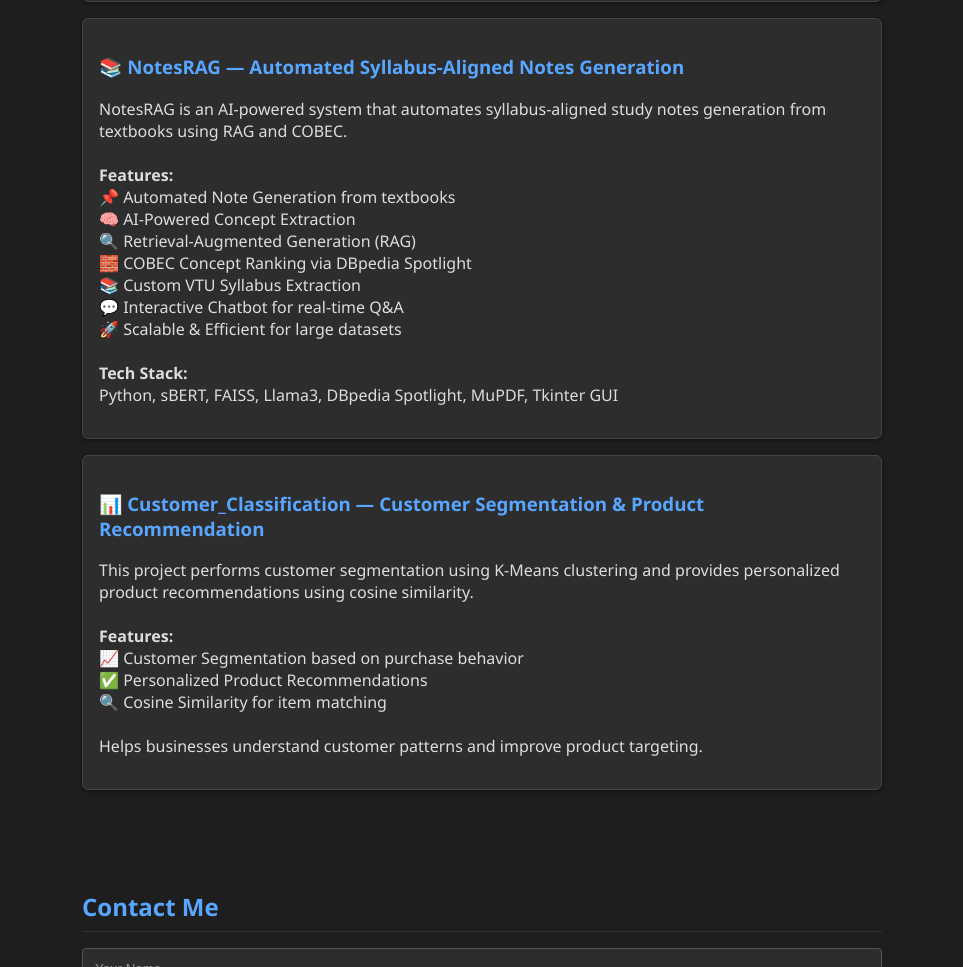
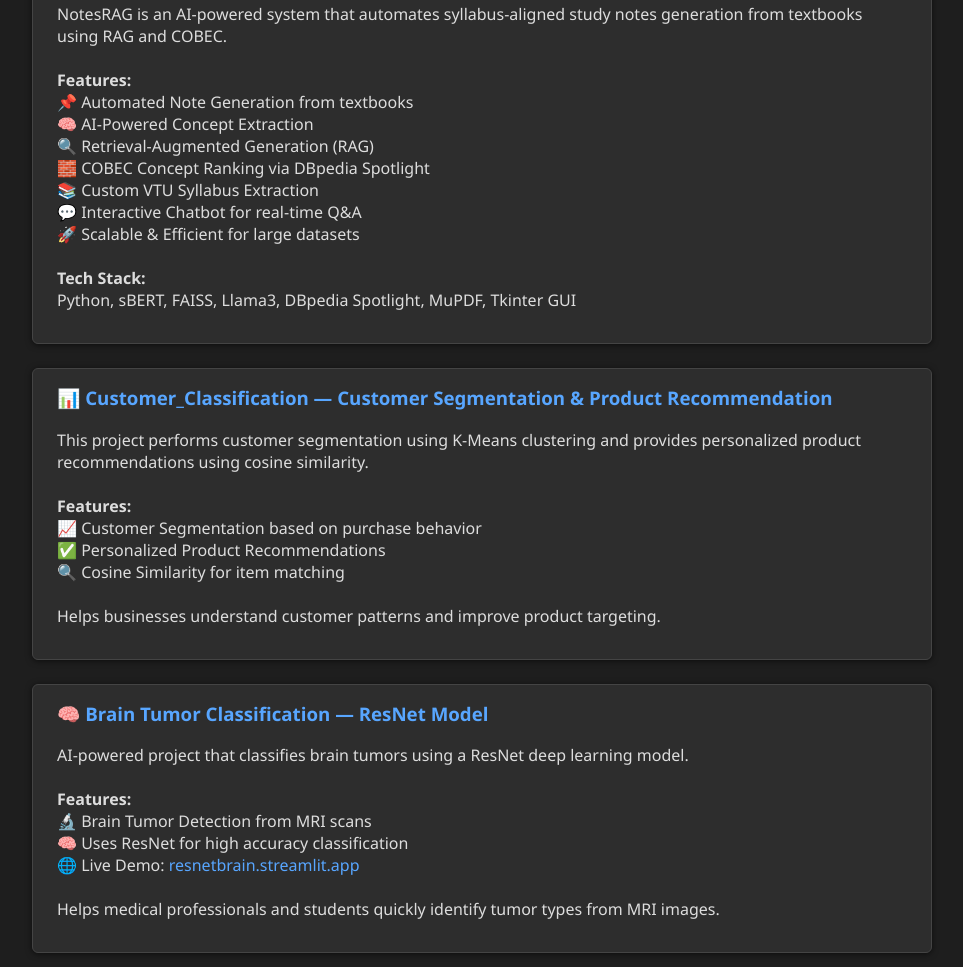
Before and after one commit to Deepesh-PV/portfolio, a plain HTML site: page index.html in a window 1280 px wide. Shown: the part 1833-2800 px from the top of the page, without its empty margins (158-1121 px from the left). Drawn offline with Linux system fonts and the light colour scheme.

Commit message:
Update index.html

```diff
--- a/index.html
+++ b/index.html
@@ -6,12 +6,22 @@
     <meta name="viewport" content="width=device-width, initial-scale=1.0"/>
     <title>Deepesh P V | AI Engineering Portfolio</title>
     <style>
+        /* Global Styles */
         body {
             font-family: 'Segoe UI', Tahoma, Geneva, Verdana, sans-serif;
             background-color: #1e1e1e;
             color: #ddd;
             margin: 0;
             padding: 0;
+        }
+
+        a {
+            color: #58a6ff;
+            text-decoration: none;
+        }
+
+        a:hover {
+            text-decoration: underline;
         }
 
         header {
@@ -27,7 +37,7 @@
 
         section {
             padding: 2rem;
-            max-width: 800px;
+            max-width: 900px;
             margin: auto;
         }
 
@@ -43,24 +53,21 @@
             padding-left: 1.5rem;
         }
 
+        /* Project Cards */
         .project-card {
             background-color: #2d2d2d;
-            padding: 1rem;
-            margin-bottom: 1rem;
+            padding: 1rem 1.5rem;
+            margin-bottom: 1.5rem;
             border-radius: 6px;
-            box-shadow: 0 1px 4px rgba(0,0,0,0.5);
+            box-shadow: 0 1px 6px rgba(0,0,0,0.6);
             border: 1px solid #444;
         }
 
-        a {
-            color: #58a6ff;
-            text-decoration: none;
+        .project-card h3 {
+            margin-top: 0;
         }
 
-        a:hover {
-            text-decoration: underline;
-        }
-
+        /* Contact Form */
         form {
             display: flex;
             flex-direction: column;
@@ -105,6 +112,7 @@
             background-color: #0d1117;
             color: #555;
         }
+
     </style>
 </head>
 
@@ -114,6 +122,7 @@
         <p>Artificial Intelligence Engineering Student</p>
     </header>
 
+    <!-- About Section -->
     <section id="about">
         <h2>About Me</h2>
         <p>
@@ -121,6 +130,7 @@
         </p>
     </section>
 
+    <!-- Skills Section -->
     <section id="skills">
         <h2>Skills</h2>
         <ul>
@@ -133,6 +143,7 @@
         </ul>
     </section>
 
+    <!-- Projects Section -->
     <section id="projects">
         <h2>Projects</h2>
 
@@ -204,8 +215,20 @@
             </p>
         </div>
 
+        <div class="project-card">
+            <h3><a href="https://github.com/Deepesh-PV?tab=repositories" target="_blank">🧠 Brain Tumor Classification — ResNet Model</a></h3>
+            <p>
+                AI-powered project that classifies brain tumors using a ResNet deep learning model.<br/><br/>
+                <strong>Features:</strong><br/>
+                🔬 Brain Tumor Detection from MRI scans<br/>
+                🧠 Uses ResNet for high accuracy classification<br/>
+                🌐 Live Demo: <a href="https://resnetbrain.streamlit.app/" target="_blank">resnetbrain.streamlit.app</a><br/><br/>
+                Helps medical professionals and students quickly identify tumor types from MRI images.
+            </p>
+        </div>
     </section>
 
+    <!-- Contact Section -->
     <section id="contact">
         <h2>Contact Me</h2>
         <form id="contact-form">
@@ -221,6 +244,7 @@
         <p>© 2025 Deepesh P V | AI Engineering Student</p>
     </footer>
 
+    <!-- JavaScript for Contact Form -->
     <script>
         document.getElementById('contact-form').addEventListener('submit', function (e) {
             e.preventDefault();
@@ -232,7 +256,6 @@
             if (name && email && message) {
                 document.getElementById('form-status').textContent = 'Thank you for your message!';
                 document.getElementById('form-status').style.color = '#28a745';
-
                 document.getElementById('contact-form').reset();
             } else {
                 document.getElementById('form-status').textContent = 'Please fill out all fields.';
```
